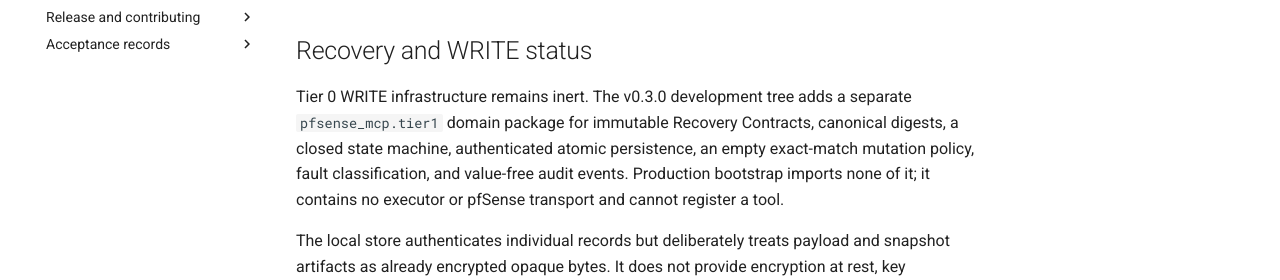
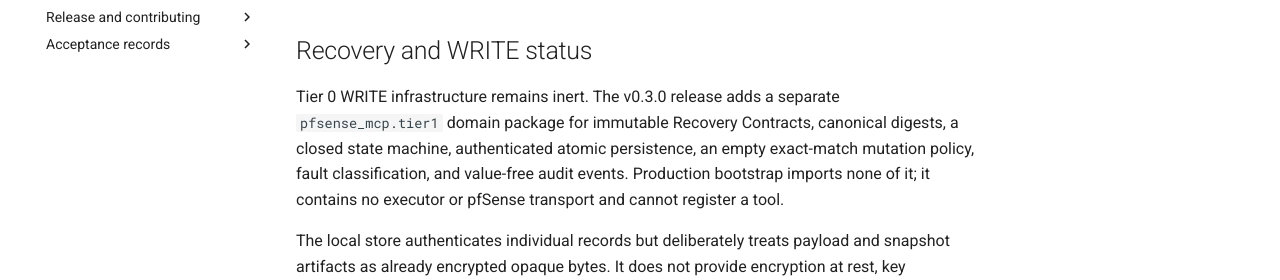
Before and after one commit to night4me/pfsense-mcp-server, an MkDocs documentation site: the page built from docs/SECURITY_MODEL.md, in a window 1280 px wide and 900 px high, scrolled down 1884 px. Shown: the part 424-704 px from the top of the window. Built offline with MkDocs 1.6.1 and Material for MkDocs 9.7.7, drawn with Linux system fonts in a browser that asks for light colours; comment, search, counter and statistics services are not loaded.

Commit message:
docs: fix stale "v0.3.0 development" wording in SECURITY_MODEL/V0.3.0_MILESTONE
v0.3.0 is released, not in development. Matches the same correction
already made to README.md.

Co-Authored-By: Claude Sonnet 5 <noreply@anthropic.com>
Claude-Session: https://claude.ai/code/session_01SD13g2da3igYMaTqz1dGeq

```diff
--- a/docs/SECURITY_MODEL.md
+++ b/docs/SECURITY_MODEL.md
@@ -98,7 +98,7 @@ responses, exception messages, credential values, or raw pfSense bodies.
 
 ## Recovery and WRITE status
 
-Tier 0 WRITE infrastructure remains inert. The v0.3.0 development tree adds a
+Tier 0 WRITE infrastructure remains inert. The v0.3.0 release adds a
 separate `pfsense_mcp.tier1` domain package for immutable Recovery Contracts,
 canonical digests, a closed state machine, authenticated atomic persistence,
 an empty exact-match mutation policy, fault classification, and value-free
```
Also changed, not shown: docs/V0.3.0_MILESTONE.md (+1 -1 lines).
